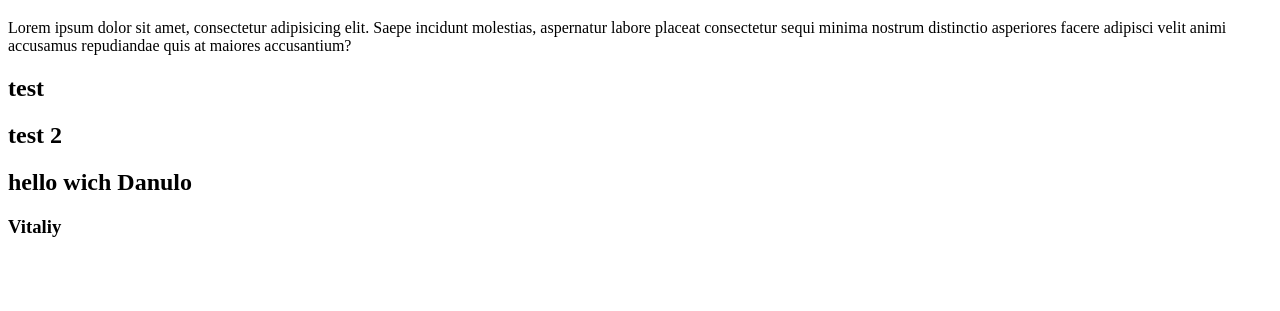
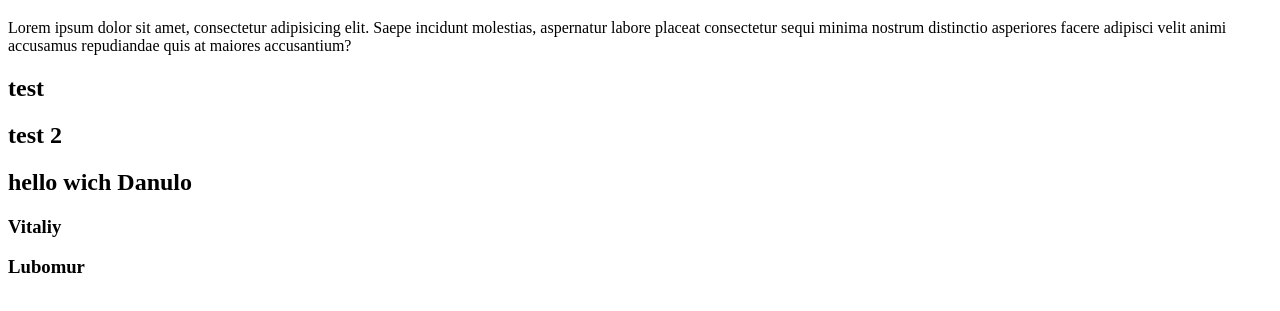
Before and after one commit to ihymon/proj, a plain HTML site: page index.html in a window 1280 px wide. Shown: the part 61-372 px from the top of the page. Drawn offline with Linux system fonts and the light colour scheme.

Commit message:
lubonmur h3

```diff
--- a/index.html
+++ b/index.html
@@ -18,5 +18,6 @@
 
 
     <h3>Vitaliy</h3>
+    <h3>Lubomur</h3>
 </body>
 </html>
```
